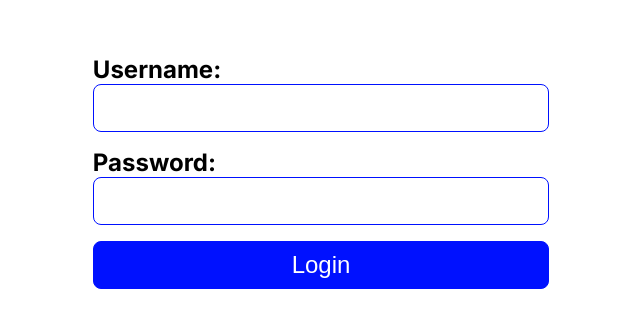
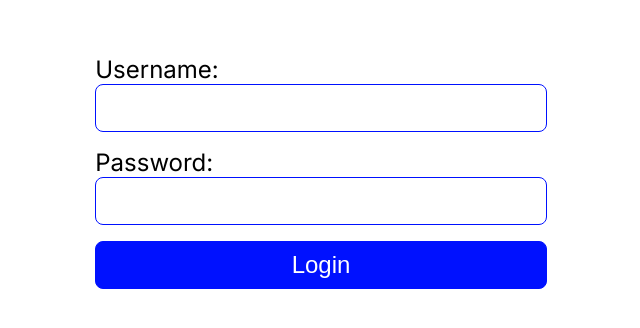
Before and after one commit to swa-assignments/assigment-3, a Next.js app in the folder client/: page /login in a window 1280 px wide. Shown: the part 220-548 px from the top of the page, without its empty margins (319-959 px from the left). Built offline with nearby package versions, Linux system fonts and the light colour scheme.

Commit message:
chore: fixed styling

```diff
--- a/client/app/login/styles.module.css
+++ b/client/app/login/styles.module.css
@@ -8,8 +8,10 @@
 
 .label {
     font-size: 1.5rem;
-    font-weight: bold;
-    margin-bottom: 1rem;
+    margin-bottom: 0.5rem;
+    text-align: center;
+    margin-left: auto;
+    margin-right: auto;
 }
 
 .button {
@@ -21,6 +23,19 @@
     background-color: #0011ff;
     color: #fff;
     margin-bottom: 1rem;
+    cursor: pointer;
+}
+
+.buttonRegister {
+    width: 100%;
+    height: 3rem;
+    font-size: 1.5rem;
+    border-radius: 0.5rem;
+    border: 1px solid #0011ff;
+    background-color: #fff;
+    color: #0011ff;
+    margin-bottom: 1rem;
+    cursor: pointer;
 }
 
 .input {
```
